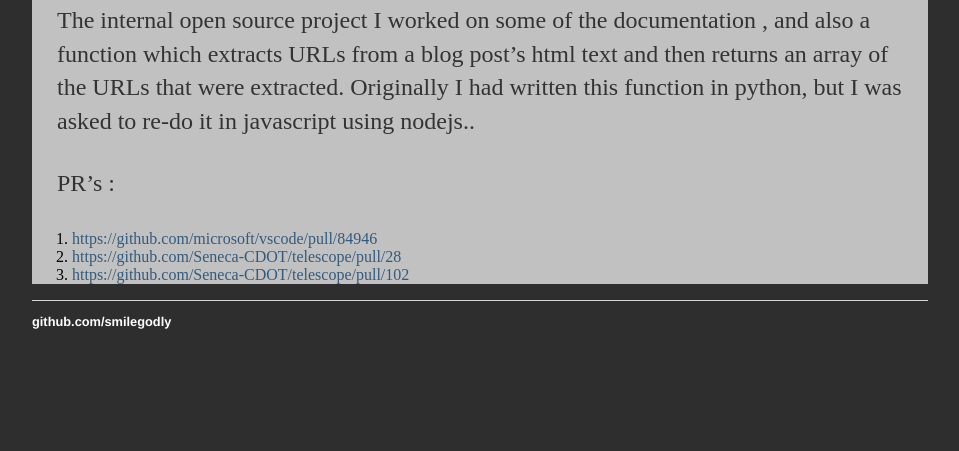
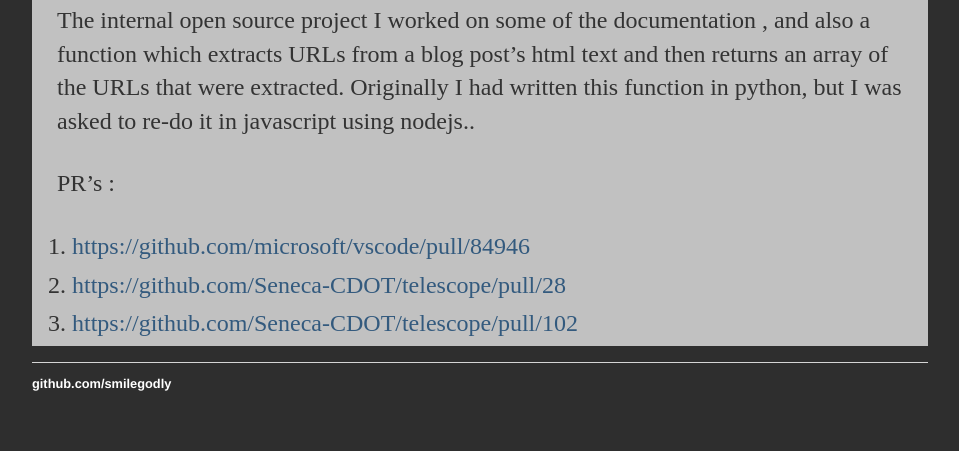
Before and after one commit to smilegodly/smilegodly.github.io, a Jekyll site: the page built from _posts/2019-11-16-internal-external-prs.md, in a window 1280 px wide. Shown: the part 1415-1866 px from the top of the page, without its empty margins (160-1119 px from the left). Built offline with Jekyll 4.4.1, drawn with Linux system fonts in a browser that asks for light colours; before the commit the page ends 1804 px from its top, so only the background shows below that.

Commit message:
changed css rule for all lists inside of blog posts

```diff
--- a/_posts/2019-11-16-internal-external-prs.md
+++ b/_posts/2019-11-16-internal-external-prs.md
@@ -21,6 +21,10 @@ Originally I had written this function in python, but I was asked to re-do it in
 
 PR’s :
 
+<div class="post-li-format" markdown="1">
+
 1. [https://github.com/microsoft/vscode/pull/84946](https://github.com/microsoft/vscode/pull/84946)
 2. [https://github.com/Seneca-CDOT/telescope/pull/28](https://github.com/Seneca-CDOT/telescope/pull/28)
 3. [https://github.com/Seneca-CDOT/telescope/pull/102](https://github.com/Seneca-CDOT/telescope/pull/102)
+
+</div>
--- a/css/main.css
+++ b/css/main.css
@@ -71,7 +71,7 @@ code {
 	line-height: 1.4em;
 }
 
-div.postUL ul li {
+.post-li-format ul li, ol li {
 	margin: auto;
 	font-size: 1.5em;
 	line-height: 1.4em;
```
Also changed, not shown: _posts/2019-09-29-hacktoberfest-prep.md (+1 -1 lines), _posts/2019-12-11-vscode-and-telescope-pr.md (+7 -0 lines).
